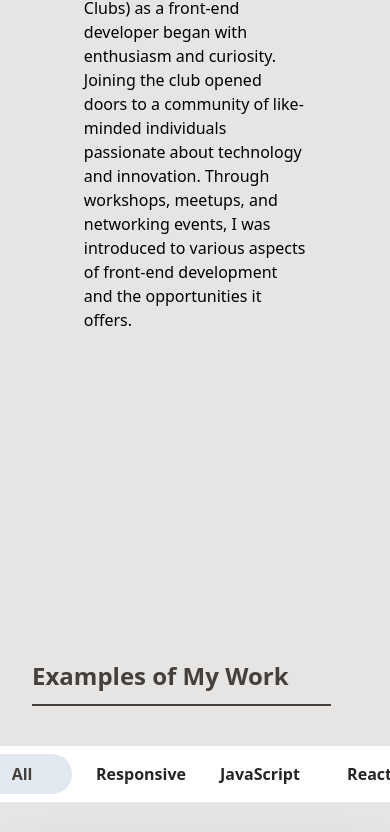
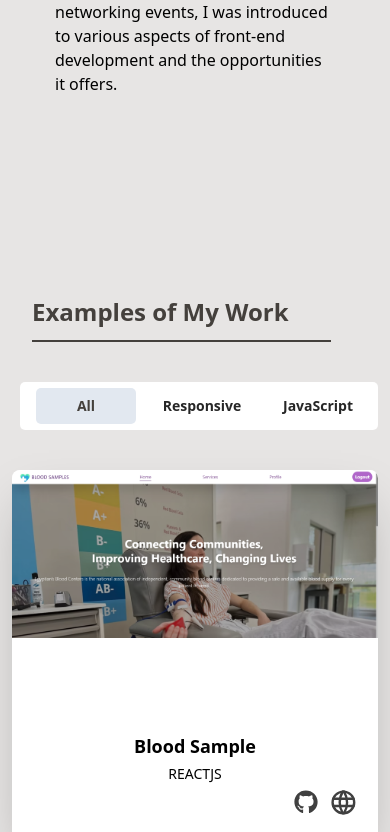
Before and after one commit to Faress-MoHamed/Fares, a React (Vite) app: page /#work in a window 390 px wide. Shown: the part 3901-4733 px from the top of the page. Built offline with nearby package versions, Linux system fonts and the light colour scheme; a web font is replaced by a local one.

Commit message:
add latest project

```diff
--- a/src/Layout/Experience.jsx
+++ b/src/Layout/Experience.jsx
@@ -18,7 +18,7 @@ function Experience() {
         className="lg:mx-0 mx-5"
       >
         <h3 className={`text-3xl font-bold font-Josefin-Sans`}>Freelancer</h3>
-        <div className="mx-9 my-5">
+        <div className="md:mx-9 mx-0 my-5">
           <h4 className="text-lg">
             Fullstack developer{" "}
             <a
@@ -70,7 +70,7 @@ function Experience() {
         <h3 className={`text-3xl font-bold font-Josefin-Sans`}>
           GDSC coreTeam
         </h3>
-        <div className="mx-9 my-5">
+        <div className="md:mx-9 mx-0 my-5">
           <h4 className="text-lg">
             Front-End developer{" "}
             <a
@@ -96,7 +96,11 @@ function Experience() {
                   opportunities it offers.
                 </span>
                 <span className="hidden md:block my-5 p-3 shadow-2xl lg:w-[725px]">
-                  <img src="./Me/family.jpg" alt="family" className="lg:max-w-full" />
+                  <img
+                    src="./Me/family.jpg"
+                    alt="family"
+                    className="lg:max-w-full"
+                  />
                 </span>
               </p>
             </div>
--- a/src/Layout/Work.jsx
+++ b/src/Layout/Work.jsx
@@ -3,6 +3,22 @@ import Header from "../ui/Header";
 import Cards from "../Components/Cards";
 
 const data = [
+  {
+    id: 8,
+    category: "Reactjs",
+    title: "Blood Sample",
+    repo: "https://github.com/Faress-MoHamed/Blood",
+    live: "https://blood-flame.vercel.app/",
+    imgPath: "./Projects/blood-sample.png",
+  },
+  {
+    id: 9,
+    category: "Reactjs",
+    title: "Pl girls",
+    repo: "https://github.com/Faress-MoHamed/PL.Girles",
+    live: "https://pl-girles.vercel.app/",
+    imgPath: "./Projects/plgirls.png",
+  },
   {
     id: 1,
     category: "Reactjs",
@@ -67,14 +83,6 @@ const data = [
     live: "https://faress-mohamed.github.io/newsletter-sign-up-with-success-message-main/index.html",
     imgPath: "./Projects/newsletter.png",
   },
-  {
-    id: 8,
-    category: "Reactjs",
-    title: "Blood Sample",
-    repo: "https://github.com/Faress-MoHamed/Blood",
-    live: "https://blood-flame.vercel.app/",
-    imgPath: "./Projects/blood-sample.png",
-  },
 ];
 const categories = ["All", "responsive", "JavaScript", "Reactjs"];
 const Work = () => {
@@ -94,14 +102,14 @@ const Work = () => {
   return (
     <section
       id="#work"
-      className="container mx-auto px-3 max-w-7xl py-36 overflow-hidden"
+      className="container mx-auto px-3 max-w-7xl md:py-36 py-4 overflow-hidden"
     >
       <Header>Examples of My Work</Header>
       <div className="flex justify-center w-full items-center">
         <div
-          className={`h-12 flex md:w-2/4 justify-center pl-2 rounded-full mb-10`}
+          className={`h-12 flex md:w-2/4 w-full justify-center pl-2 md:rounded-full rounded-[5px] mb-10`}
         >
-          <ul className="bg-white py-7 px-4 w-full flex md:gap-0 gap-4 rounded-full justify-between items-center">
+          <ul className="bg-white md:py-7 py-1 px-4 w-full flex md:gap-0 gap-4 md:rounded-full rounded-[5px] justify-between items-center overflow-x-scroll">
             {categories.map((el, index) => (
               <li
                 aria-label="select category"
@@ -110,7 +118,7 @@ const Work = () => {
                   handleCategoryChange(el);
                 }}
                 className={`min-w-[100px] text-center capitalize font-semibold hover:bg-slate-200
-              hover:text-primary-700 p-2 w-[${100 / categories.length}%] rounded-full transition-colors duration-300 ${selectedCategory === el ? "text-primary-700 bg-slate-200" : "text-neutral-800"}`}
+              hover:text-primary-700 p-2 w-[${100 / categories.length}%] text-sm md:rounded-full rounded-[5px] transition-colors duration-300 ${selectedCategory === el ? "text-primary-700 bg-slate-200" : "text-neutral-800"}`}
                 key={index}
               >
                 {el}
--- a/src/index.css
+++ b/src/index.css
@@ -19,6 +19,7 @@
 ::-webkit-scrollbar {
   color: #e7e5e4;
   width: 4px;
+  height: 2px;
 }
 ::-webkit-scrollbar-thumb {
   background-color: #44403c;
--- a/src/ui/BoxPobUp.jsx
+++ b/src/ui/BoxPobUp.jsx
@@ -38,9 +38,9 @@ function BoxPobUp({ handleClose, click }) {
             My Story
           </h2>
         </div>
-        <div className="overflow-y-auto h-[500px]">
+        <div className="overflow-y-auto md:h-[500px]">
           <div className="pr-2">
-            <p className="text-lg">
+            <p className="md:text-lg text-sm">
               Ever since I stumbled upon my first website as a child, I was
               fascinated by the magic of how beautiful designs and interactive
               elements came to life on screen. It wasn't just about how things
--- a/src/ui/NavBar.jsx
+++ b/src/ui/NavBar.jsx
@@ -102,10 +102,10 @@ function NavBar() {
   }
 
   function handleClose() {
-    setOpen((e) => !e);
+    setOpen(false);
   }
   function handleOpen() {
-    setOpen((e) => !e);
+    setOpen(true);
   }
 
   return (
@@ -173,12 +173,17 @@ function NavBar() {
       {
         <AnimatePresence>
           {open && (
+            <>
+              <div
+                onClick={handleClose}
+                className="left-0 top-0 h-full z-[99] fixed inset-0 overflow-x-hidden bg-black bg-opacity-50"
+              ></div>
               <motion.div
                 initial={{ x: 100, opacity: 0 }}
                 animate={open ? { opacity: 1, x: 0 } : {}}
                 exit={{ x: 100, opacity: 0 }}
                 transition={{ duration: 0.5 }}
-              className={`fixed ${open ? "" : "hidden"} right-0 top-0 z-[99999] w-2/5 lg:top-5`}
+                className={`fixed ${open ? "" : "hidden"} right-0 top-0 z-[99999] w-2/4 lg:top-5`}
               >
                 <ul className="flex  h-screen w-full flex-col items-start justify-start gap-5 bg-primary-200 p-3 backdrop-blur-lg lg:hidden">
                   <button
@@ -210,7 +215,10 @@ function NavBar() {
                             delay={500}
                             isDynamic={true}
                             to={`#${item.link}`}
-                          onClick={() => handleActiveLink(item.name)}
+                            onClick={() => {
+                              handleActiveLink(item.name);
+                              handleClose();
+                            }}
                             className="cursor-pointer"
                           >
                             {item.name}
@@ -221,6 +229,7 @@ function NavBar() {
                   })}
                 </ul>
               </motion.div>
+            </>
           )}
         </AnimatePresence>
       }
```
Also changed, not shown: public/Projects/plgirls.png (added). Lines whose indentation alone changed are shown as unchanged.
